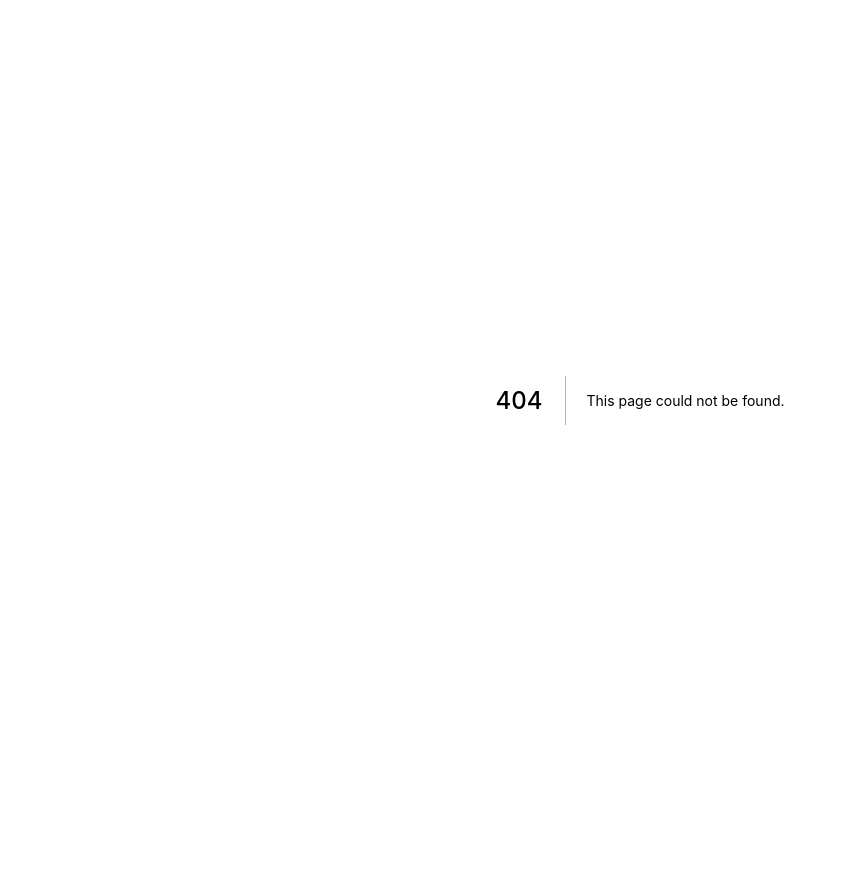
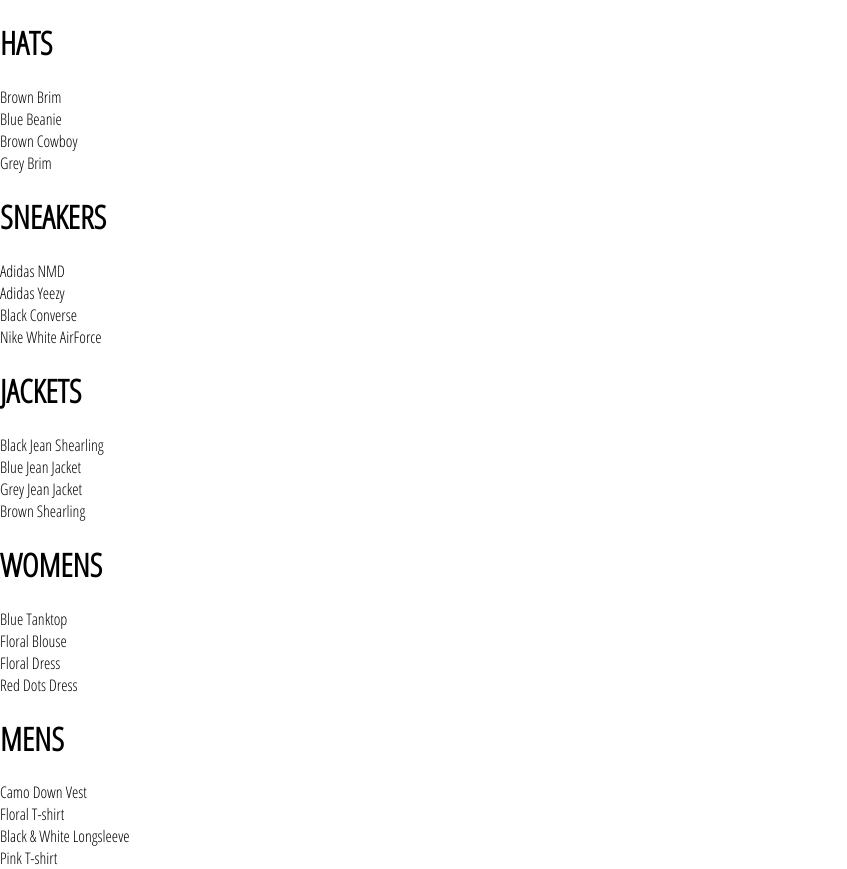
Before and after one commit to nicolas-vallee/crwn-clothing, a Next.js app: page /shop in a window 1280 px wide. Before the commit this address had no page. Shown: the whole page, without its empty margins (0-847 px from the left). Before the commit the page ends 800 px from the top, so only its background shows below. Built offline with nearby package versions, Linux system fonts and the light colour scheme.

Commit message:
create shop page and CollectionPreview component

```diff
--- /dev/null
+++ b/components/CollectionPreview.js
@@ -0,0 +1,30 @@
+import React from 'react';
+import styled from 'styled-components';
+
+const CollectionPreview = ({ title, items }) => {
+  return (
+    <S.Container>
+      <S.Title>{title}</S.Title>
+      <S.Preview>
+        {items
+          .filter((item, idx) => idx < 4)
+          .map((item) => (
+            <div key={item.id}>{item.name} </div>
+          ))}
+      </S.Preview>
+    </S.Container>
+  );
+};
+
+export default CollectionPreview;
+
+// Styled Components
+const S = {};
+
+S.Container = styled.div``;
+
+S.Title = styled.h1`
+  text-transform: uppercase;
+`;
+
+S.Preview = styled.div``;
--- /dev/null
+++ b/data/shopData.js
@@ -0,0 +1,249 @@
+const SHOP_DATA = [
+  {
+    id: 1,
+    title: 'Hats',
+    routeName: 'hats',
+    items: [
+      {
+        id: 1,
+        name: 'Brown Brim',
+        imageUrl: 'https://i.ibb.co/ZYW3VTp/brown-brim.png',
+        price: 25,
+      },
+      {
+        id: 2,
+        name: 'Blue Beanie',
+        imageUrl: 'https://i.ibb.co/ypkgK0X/blue-beanie.png',
+        price: 18,
+      },
+      {
+        id: 3,
+        name: 'Brown Cowboy',
+        imageUrl: 'https://i.ibb.co/QdJwgmp/brown-cowboy.png',
+        price: 35,
+      },
+      {
+        id: 4,
+        name: 'Grey Brim',
+        imageUrl: 'https://i.ibb.co/RjBLWxB/grey-brim.png',
+        price: 25,
+      },
+      {
+        id: 5,
+        name: 'Green Beanie',
+        imageUrl: 'https://i.ibb.co/YTjW3vF/green-beanie.png',
+        price: 18,
+      },
+      {
+        id: 6,
+        name: 'Palm Tree Cap',
+        imageUrl: 'https://i.ibb.co/rKBDvJX/palm-tree-cap.png',
+        price: 14,
+      },
+      {
+        id: 7,
+        name: 'Red Beanie',
+        imageUrl: 'https://i.ibb.co/bLB646Z/red-beanie.png',
+        price: 18,
+      },
+      {
+        id: 8,
+        name: 'Wolf Cap',
+        imageUrl: 'https://i.ibb.co/1f2nWMM/wolf-cap.png',
+        price: 14,
+      },
+      {
+        id: 9,
+        name: 'Blue Snapback',
+        imageUrl: 'https://i.ibb.co/X2VJP2W/blue-snapback.png',
+        price: 16,
+      },
+    ],
+  },
+  {
+    id: 2,
+    title: 'Sneakers',
+    routeName: 'sneakers',
+    items: [
+      {
+        id: 1,
+        name: 'Adidas NMD',
+        imageUrl: 'https://i.ibb.co/0s3pdnc/adidas-nmd.png',
+        price: 220,
+      },
+      {
+        id: 2,
+        name: 'Adidas Yeezy',
+        imageUrl: 'https://i.ibb.co/dJbG1cT/yeezy.png',
+        price: 280,
+      },
+      {
+        id: 3,
+        name: 'Black Converse',
+        imageUrl: 'https://i.ibb.co/bPmVXyP/black-converse.png',
+        price: 110,
+      },
+      {
+        id: 4,
+        name: 'Nike White AirForce',
+        imageUrl: 'https://i.ibb.co/1RcFPk0/white-nike-high-tops.png',
+        price: 160,
+      },
+      {
+        id: 5,
+        name: 'Nike Red High Tops',
+        imageUrl: 'https://i.ibb.co/QcvzydB/nikes-red.png',
+        price: 160,
+      },
+      {
+        id: 6,
+        name: 'Nike Brown High Tops',
+        imageUrl: 'https://i.ibb.co/fMTV342/nike-brown.png',
+        price: 160,
+      },
+      {
+        id: 7,
+        name: 'Air Jordan Limited',
+        imageUrl: 'https://i.ibb.co/w4k6Ws9/nike-funky.png',
+        price: 190,
+      },
+      {
+        id: 8,
+        name: 'Timberlands',
+        imageUrl: 'https://i.ibb.co/Mhh6wBg/timberlands.png',
+        price: 200,
+      },
+    ],
+  },
+  {
+    id: 3,
+    title: 'Jackets',
+    routeName: 'jackets',
+    items: [
+      {
+        id: 1,
+        name: 'Black Jean Shearling',
+        imageUrl: 'https://i.ibb.co/XzcwL5s/black-shearling.png',
+        price: 125,
+      },
+      {
+        id: 2,
+        name: 'Blue Jean Jacket',
+        imageUrl: 'https://i.ibb.co/mJS6vz0/blue-jean-jacket.png',
+        price: 90,
+      },
+      {
+        id: 3,
+        name: 'Grey Jean Jacket',
+        imageUrl: 'https://i.ibb.co/N71k1ML/grey-jean-jacket.png',
+        price: 90,
+      },
+      {
+        id: 4,
+        name: 'Brown Shearling',
+        imageUrl: 'https://i.ibb.co/s96FpdP/brown-shearling.png',
+        price: 165,
+      },
+      {
+        id: 5,
+        name: 'Tan Trench',
+        imageUrl: 'https://i.ibb.co/M6hHc3F/brown-trench.png',
+        price: 185,
+      },
+    ],
+  },
+  {
+    id: 4,
+    title: 'Womens',
+    routeName: 'womens',
+    items: [
+      {
+        id: 1,
+        name: 'Blue Tanktop',
+        imageUrl: 'https://i.ibb.co/7CQVJNm/blue-tank.png',
+        price: 25,
+      },
+      {
+        id: 2,
+        name: 'Floral Blouse',
+        imageUrl: 'https://i.ibb.co/4W2DGKm/floral-blouse.png',
+        price: 20,
+      },
+      {
+        id: 3,
+        name: 'Floral Dress',
+        imageUrl: 'https://i.ibb.co/KV18Ysr/floral-skirt.png',
+        price: 80,
+      },
+      {
+        id: 4,
+        name: 'Red Dots Dress',
+        imageUrl: 'https://i.ibb.co/N3BN1bh/red-polka-dot-dress.png',
+        price: 80,
+      },
+      {
+        id: 5,
+        name: 'Striped Sweater',
+        imageUrl: 'https://i.ibb.co/KmSkMbH/striped-sweater.png',
+        price: 45,
+      },
+      {
+        id: 6,
+        name: 'Yellow Track Suit',
+        imageUrl: 'https://i.ibb.co/v1cvwNf/yellow-track-suit.png',
+        price: 135,
+      },
+      {
+        id: 7,
+        name: 'White Blouse',
+        imageUrl: 'https://i.ibb.co/qBcrsJg/white-vest.png',
+        price: 20,
+      },
+    ],
+  },
+  {
+    id: 5,
+    title: 'Mens',
+    routeName: 'mens',
+    items: [
+      {
+        id: 1,
+        name: 'Camo Down Vest',
+        imageUrl: 'https://i.ibb.co/xJS0T3Y/camo-vest.png',
+        price: 325,
+      },
+      {
+        id: 2,
+        name: 'Floral T-shirt',
+        imageUrl: 'https://i.ibb.co/qMQ75QZ/floral-shirt.png',
+        price: 20,
+      },
+      {
+        id: 3,
+        name: 'Black & White Longsleeve',
+        imageUrl: 'https://i.ibb.co/55z32tw/long-sleeve.png',
+        price: 25,
+      },
+      {
+        id: 4,
+        name: 'Pink T-shirt',
+        imageUrl: 'https://i.ibb.co/RvwnBL8/pink-shirt.png',
+        price: 25,
+      },
+      {
+        id: 5,
+        name: 'Jean Long Sleeve',
+        imageUrl: 'https://i.ibb.co/VpW4x5t/roll-up-jean-shirt.png',
+        price: 40,
+      },
+      {
+        id: 6,
+        name: 'Burgundy T-shirt',
+        imageUrl: 'https://i.ibb.co/mh3VM1f/polka-dot-shirt.png',
+        price: 25,
+      },
+    ],
+  },
+];
+
+export default SHOP_DATA;
--- /dev/null
+++ b/pages/shop.js
@@ -0,0 +1,19 @@
+import React, { useState } from 'react';
+import Head from 'next/head';
+import styled from 'styled-components';
+import SHOP_DATA from '../data/shopData';
+import CollectionPreview from '../components/CollectionPreview';
+
+const shop = () => {
+  const [collections, setCollections] = useState(SHOP_DATA);
+
+  return (
+    <div>
+      {collections.map(({ id, ...otherCollectionProps }) => (
+        <CollectionPreview key={id} {...otherCollectionProps} />
+      ))}
+    </div>
+  );
+};
+
+export default shop;
```
